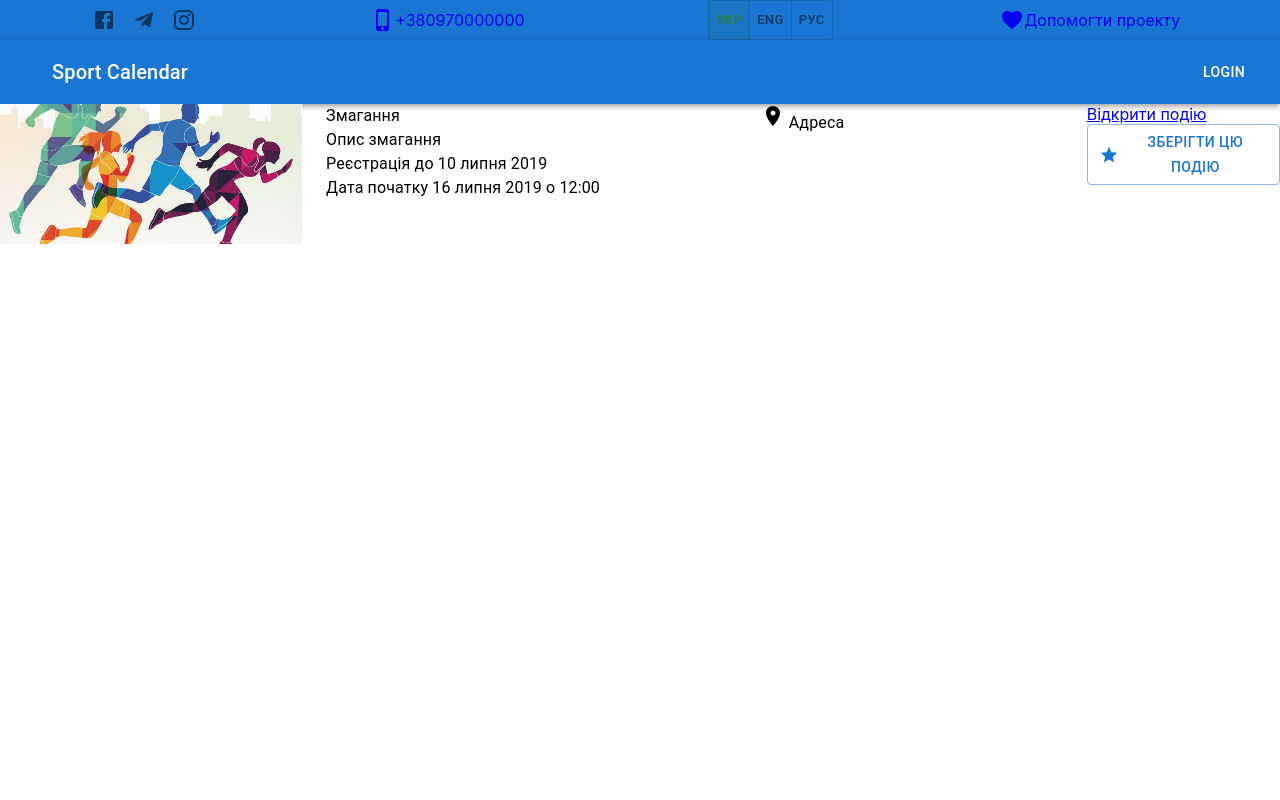
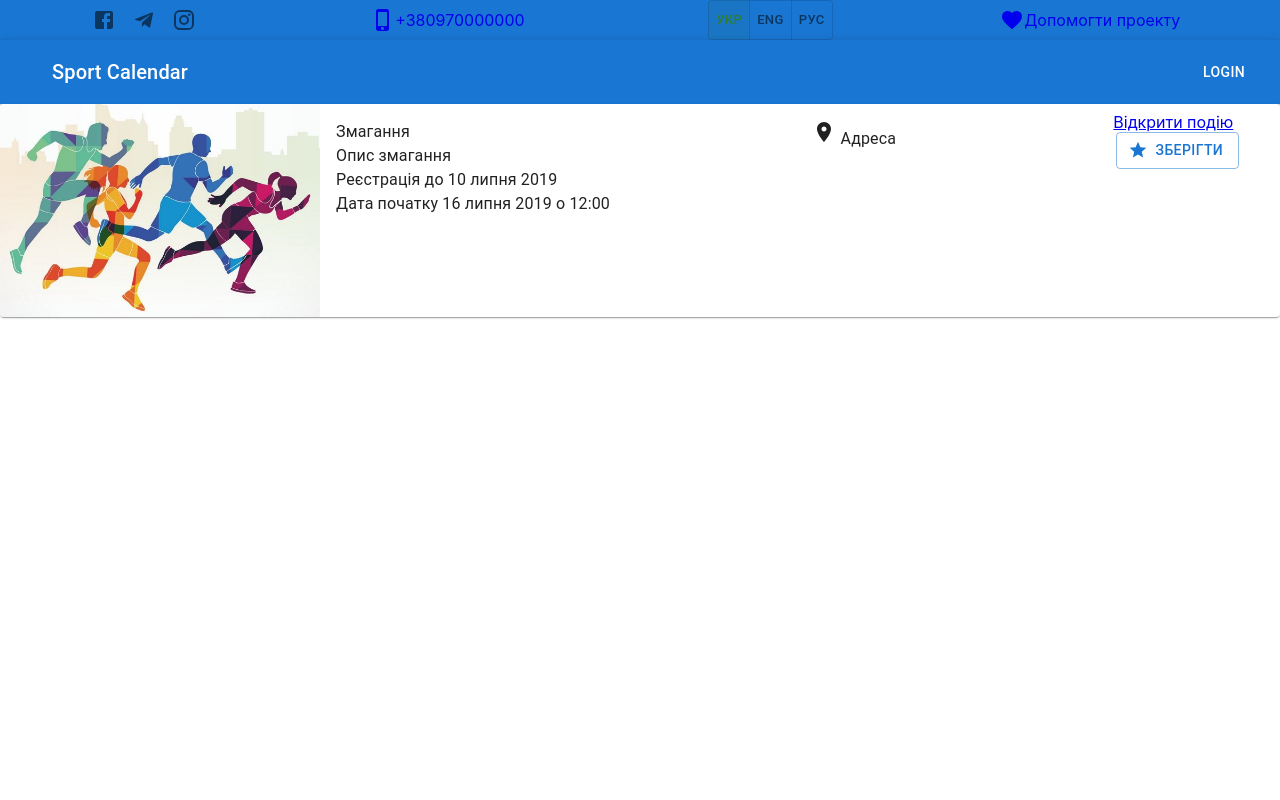
Before and after one commit to raa-intern/sportcalendar, a React (Create React App) app: page / in a window 1280 px wide. Shown: the top 800 px of the page. Built offline with nearby package versions, Linux system fonts and the light colour scheme.

Commit message:
refactored card

```diff
--- a/src/components/EventCard.jsx
+++ b/src/components/EventCard.jsx
@@ -1,6 +1,13 @@
 import * as React from "react";
 import CardMedia from "@mui/material/CardMedia";
-import { Grid, Typography, Button } from "@mui/material";
+import {
+  Grid,
+  Typography,
+  Button,
+  Card,
+  CardActions,
+  CardContent,
+} from "@mui/material";
 import RoomIcon from "@mui/icons-material/Room";
 import StarIcon from "@mui/icons-material/Star";
 import image from "../assets/images/image.jpg";
@@ -8,32 +15,44 @@ import { NavLink } from "react-router-dom";
 
 export default function EventCard() {
   return (
-    <Grid container spacing={3}>
+    <>
+      <Card sx={{ display: "flex" }}>
+        <Grid container>
           <Grid item xs={3}>
             <CardMedia
               component="img"
-          height="140"
+              height="100%"
               image={image}
-          alt="green iguana"
+              alt="maraphon"
             />
           </Grid>
-      <Grid item xs={4}>
+          <Grid item xs={7}>
+            <CardContent>
+              <Grid container>
+                <Grid item xs={8}>
                   <Typography>Змагання</Typography>
                   <Typography>Опис змагання</Typography>
                   <Typography>Реєстрація до 10 липня 2019</Typography>
                   <Typography>Дата початку 16 липня 2019 о 12:00</Typography>
                 </Grid>
-      <Grid item xs={3}>
+                <Grid item xs={4}>
                   <Typography>
                     <RoomIcon /> Адреса
                   </Typography>
                 </Grid>
+              </Grid>
+            </CardContent>
+          </Grid>
           <Grid item xs={2}>
+            <CardActions sx={{ flexDirection: "column" }}>
               <NavLink to="/event/:eventId">Відкрити подію</NavLink>
               <Button variant="outlined" startIcon={<StarIcon />}>
-          Зберігти цю подію
+                Зберігти
               </Button>
+            </CardActions>
           </Grid>
         </Grid>
+      </Card>
+    </>
   );
 }
```
Lines whose indentation alone changed are shown as unchanged.
